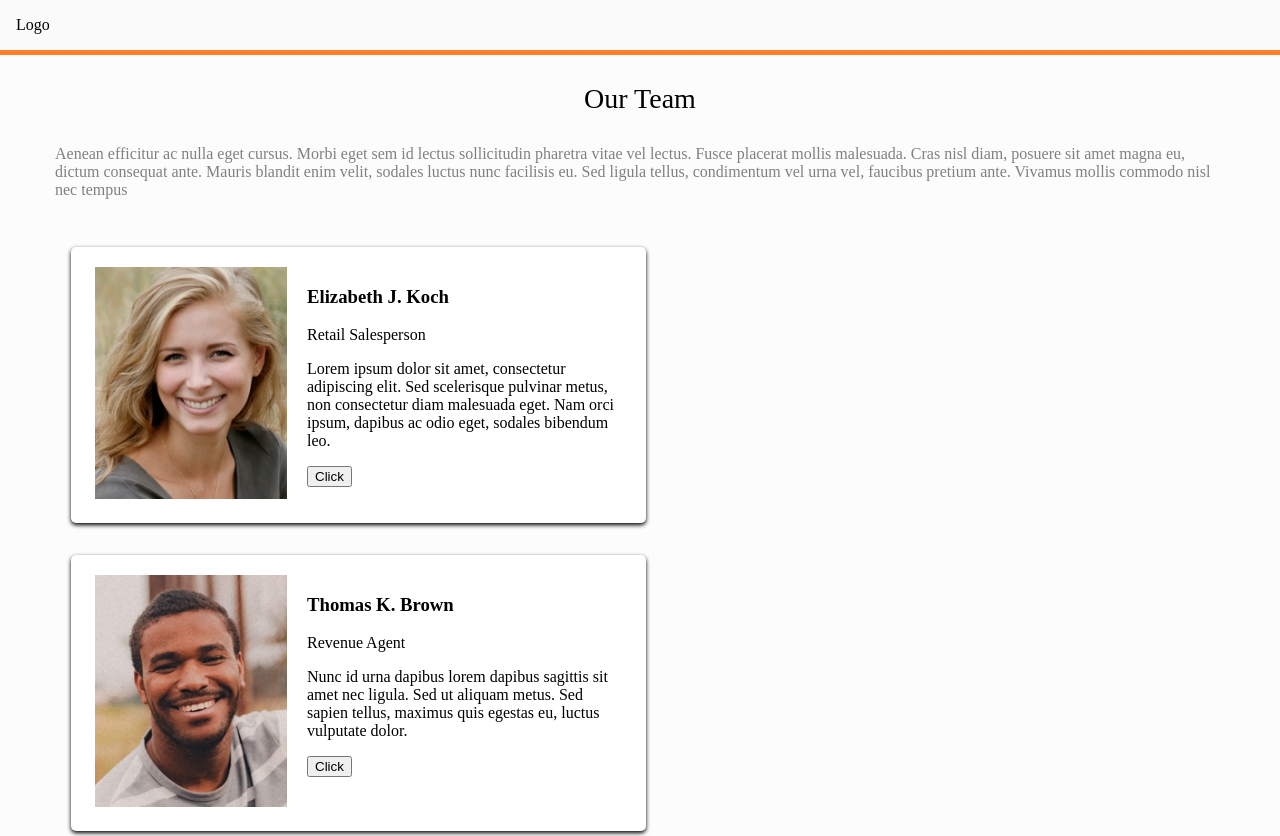
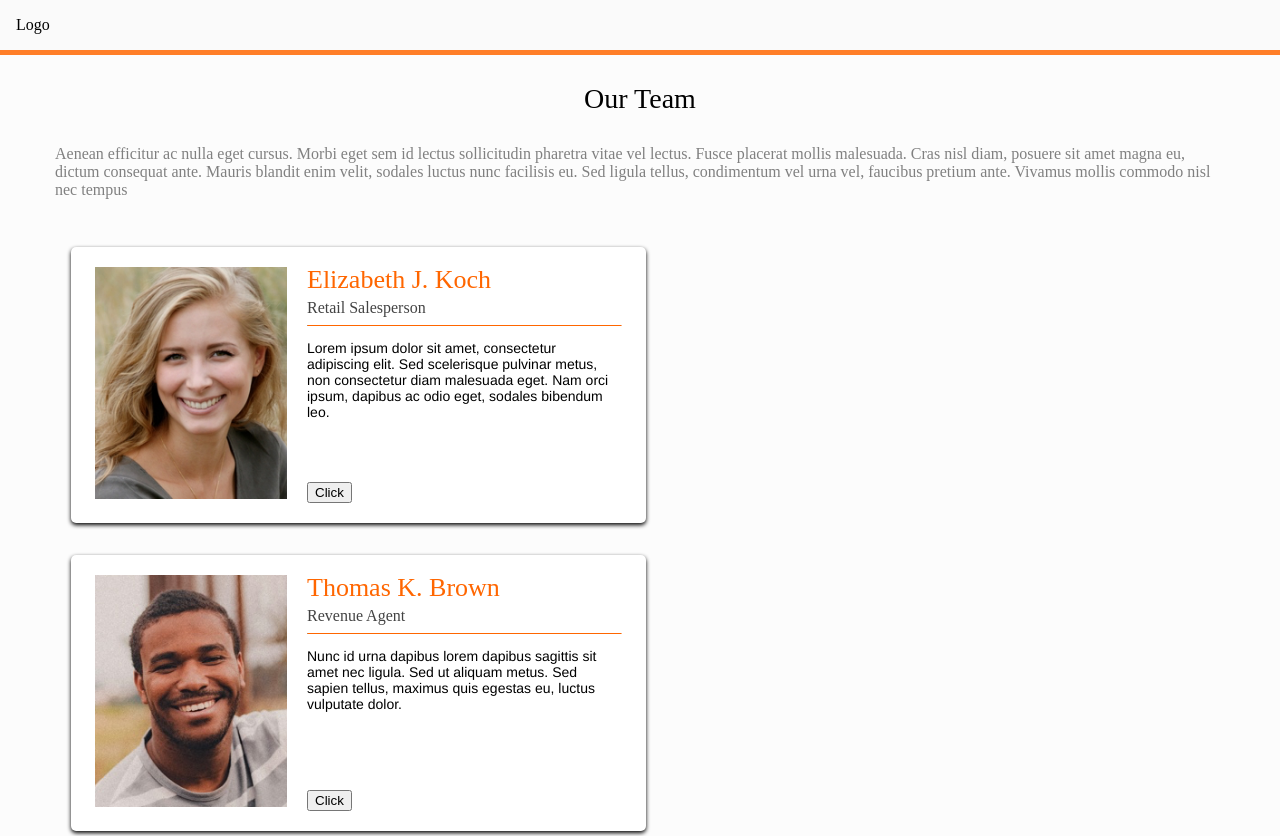
Before and after one commit to tarekgabarin/technical_test, a React (Create React App) app: page / in a window 1280 px wide. Shown: the top 836 px of the page. Built offline with nearby package versions, Linux system fonts and the light colour scheme.

Commit message:
finsihed info part of desktop card

```diff
--- a/src/components/Card/Card.js
+++ b/src/components/Card/Card.js
@@ -37,9 +37,36 @@ const DesktopCardInfo = styled.div`
     -webkit-flex-direction: column;
     display: -webkit-flex;
     padding-left: 1.250em;
+    justify-content: space-between;
 `
 
-///const NameTitle =
+const NameTitle = styled.span`
+    font-family: 'HelveticaNeue-Medium';
+    font-weight: "Medium";
+    font-size: 1.625em;
+    color: #FF6600;
+    margin-top: 0.375em;
+    margin-bottom: 0.600em;
+    line-height: 0.250em;
+    display: block;
+`
+
+const RoleTitle = styled.span`
+    font-family: 'HelveticaNeue-Medium';
+    font-weight: "Medium";
+    font-size: 1.000em;
+    color: #434343;
+`
+
+const HeaderTitle = styled.hr`
+    border-top: #FFFF;
+    border-bottom: 1px solid #FF6600;
+`
+const InfoText = styled.p`
+    font-family:  "Helvetica Neue";
+    font-size: 0.875em;
+`
+
 
 function CardContentDesktop ({props}) {
 
@@ -54,9 +81,13 @@ function CardContentDesktop ({props}) {
             <DesktopCardInfo>
 
                 <div>
-                    <h3>{props.name}</h3>
-                    <span>{props.role}</span>
-                    <p>{props.info}</p>
+                    <NameTitle>{props.name}</NameTitle>
+                    <RoleTitle>{props.role}</RoleTitle>
+                    <HeaderTitle/>
+
+                    <InfoText>
+                        {props.info}
+                    </InfoText>
                 </div>
 
                 <div>
```
